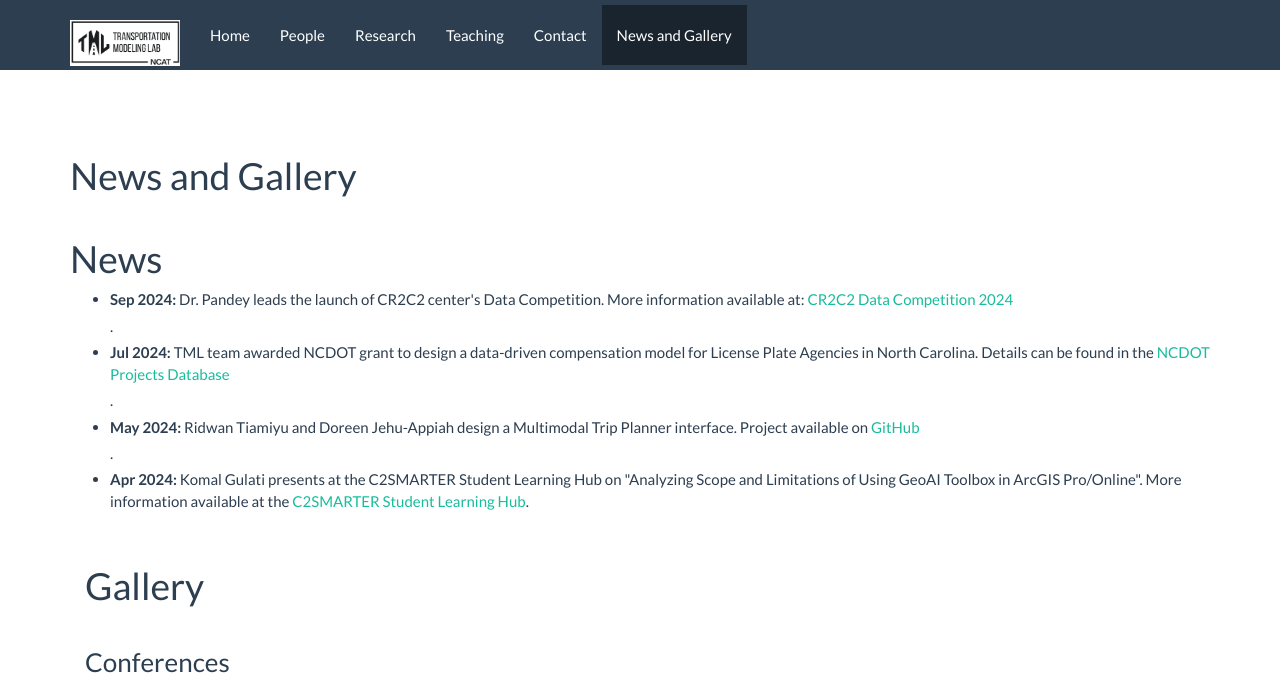
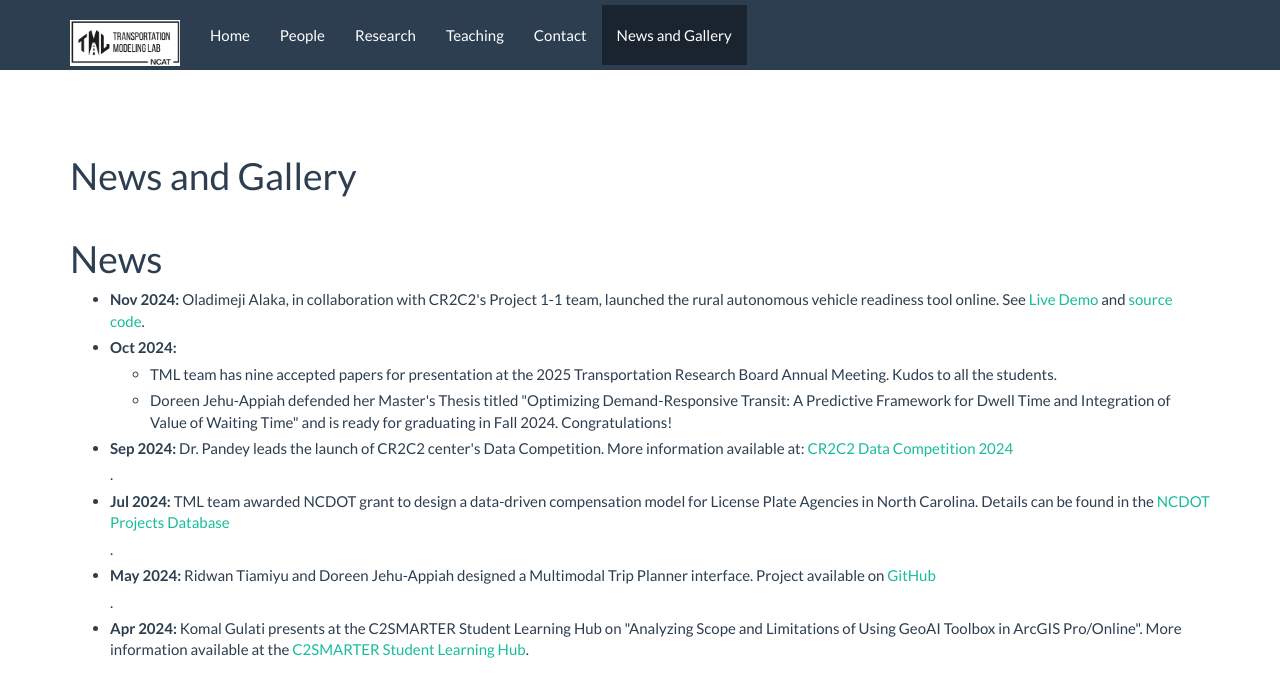
Before and after one commit to Venk-22/vpandey.github.io, a plain HTML site: page NewsGallery.html in a window 1280 px wide. Shown: the top 675 px of the page. Drawn offline with nearby package versions, Linux system fonts and the light colour scheme; files that its build step writes are made by us from their sources.

Commit message:
News Edits

```diff
--- a/NewsGallery.html
+++ b/NewsGallery.html
@@ -90,11 +90,18 @@
     <h1> News </h1>
 
     <ul>
-      <li><b>Sep 2024:</b> Dr. Pandey leads the launch of CR2C2 center's Data Competition. More information available at: <a href="https://www.cr2c2.com/education-and-outreach/student-engagement-opportunities/data-competition-2024" target="_blank">CR2C2 Data Competition 2024</a></li>.
-			<li><b>Jul 2024:</b> TML team awarded NCDOT grant to design a data-driven compensation model for License Plate Agencies in North Carolina. Details can be found in the <a href="https://connect.ncdot.gov/projects/research/Pages/ProjDetails.aspx?ProjectID=2025-12" target="_blank">NCDOT Projects Database</a></li>.
-			<li><b>May 2024:</b> Ridwan Tiamiyu and Doreen Jehu-Appiah design a Multimodal Trip Planner interface. Project available on <a href="https://github.com/RidwanTiamiyu/Multimodal-Trip-Planner" target="_blank">GitHub</a></li>.
-			<li><b>Apr 2024:</b> Komal Gulati presents at the C2SMARTER Student Learning Hub on "Analyzing Scope and Limitations of Using GeoAI Toolbox in ArcGIS Pro/Online". More information available at the <a href="https://c2smarter.engineering.nyu.edu/c2smart-students-learning-hub/" target="_blank">C2SMARTER Student Learning Hub</a>.</li>
-		</ul>
+		<li><b>Nov 2024:</b> Oladimeji Alaka, in collaboration with CR2C2's Project 1-1 team, launched the rural autonomous vehicle readiness tool online. See <a href="https://ar2tdashboard.onrender.com/" target="_blank"> Live Demo</a> and <a href="https://github.com/tml-ncat/Ar2tdashboard" target="_blank">source code</a>.</li>
+      	<li><b>Oct 2024:</b>
+			<ul>
+				<li> TML team has nine accepted papers for presentation at the 2025 Transportation Research Board Annual Meeting. Kudos to all the students. </li>
+				<li> Doreen Jehu-Appiah defended her Master's Thesis titled "Optimizing Demand-Responsive Transit: A Predictive Framework for Dwell Time and Integration of Value of Waiting Time" and is ready for graduating in Fall 2024. Congratulations!</li>
+			</ul>
+		</li>
+		<li><b>Sep 2024:</b> Dr. Pandey leads the launch of CR2C2 center's Data Competition. More information available at: <a href="https://www.cr2c2.com/education-and-outreach/student-engagement-opportunities/data-competition-2024" target="_blank">CR2C2 Data Competition 2024</a></li>.
+		<li><b>Jul 2024:</b> TML team awarded NCDOT grant to design a data-driven compensation model for License Plate Agencies in North Carolina. Details can be found in the <a href="https://connect.ncdot.gov/projects/research/Pages/ProjDetails.aspx?ProjectID=2025-12" target="_blank">NCDOT Projects Database</a></li>.
+		<li><b>May 2024:</b> Ridwan Tiamiyu and Doreen Jehu-Appiah designed a Multimodal Trip Planner interface. Project available on <a href="https://github.com/RidwanTiamiyu/Multimodal-Trip-Planner" target="_blank">GitHub</a></li>.
+		<li><b>Apr 2024:</b> Komal Gulati presents at the C2SMARTER Student Learning Hub on "Analyzing Scope and Limitations of Using GeoAI Toolbox in ArcGIS Pro/Online". More information available at the <a href="https://c2smarter.engineering.nyu.edu/c2smart-students-learning-hub/" target="_blank">C2SMARTER Student Learning Hub</a>.</li>
+	</ul>
 
 
 
```
